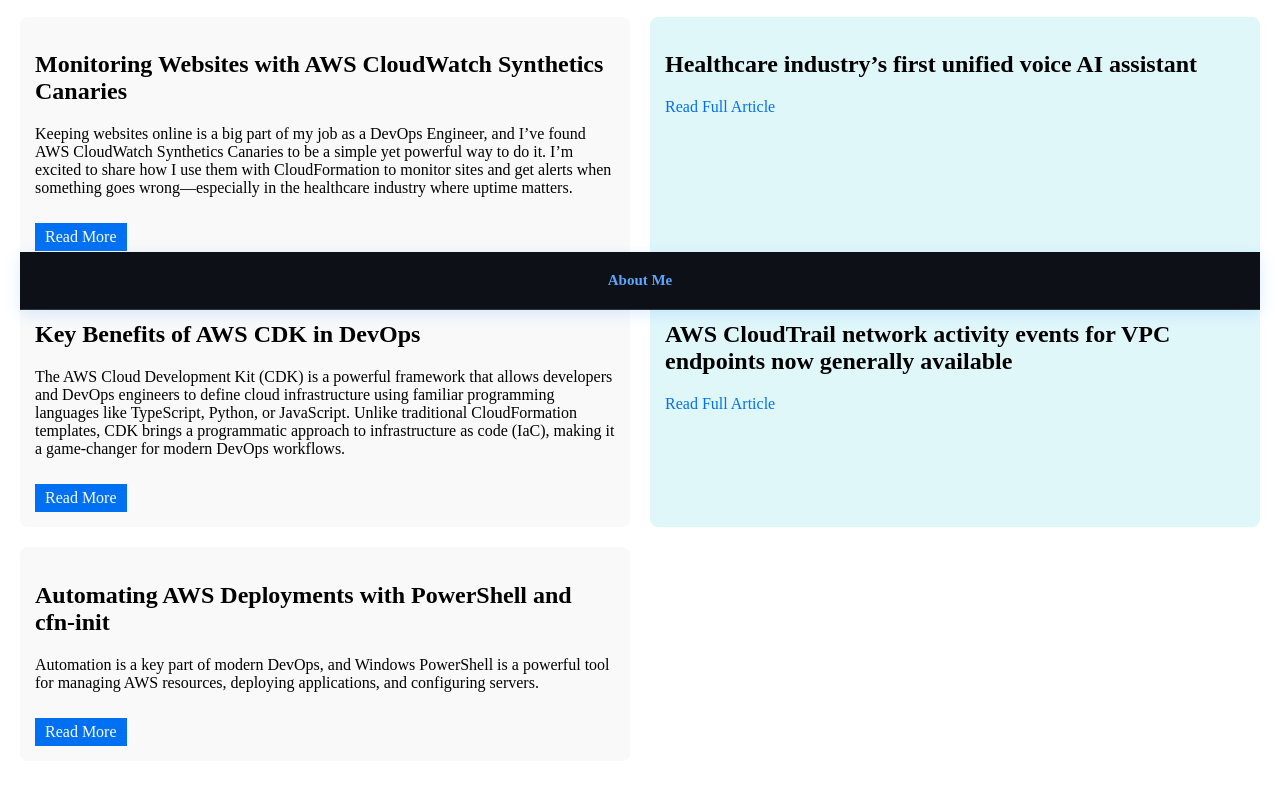
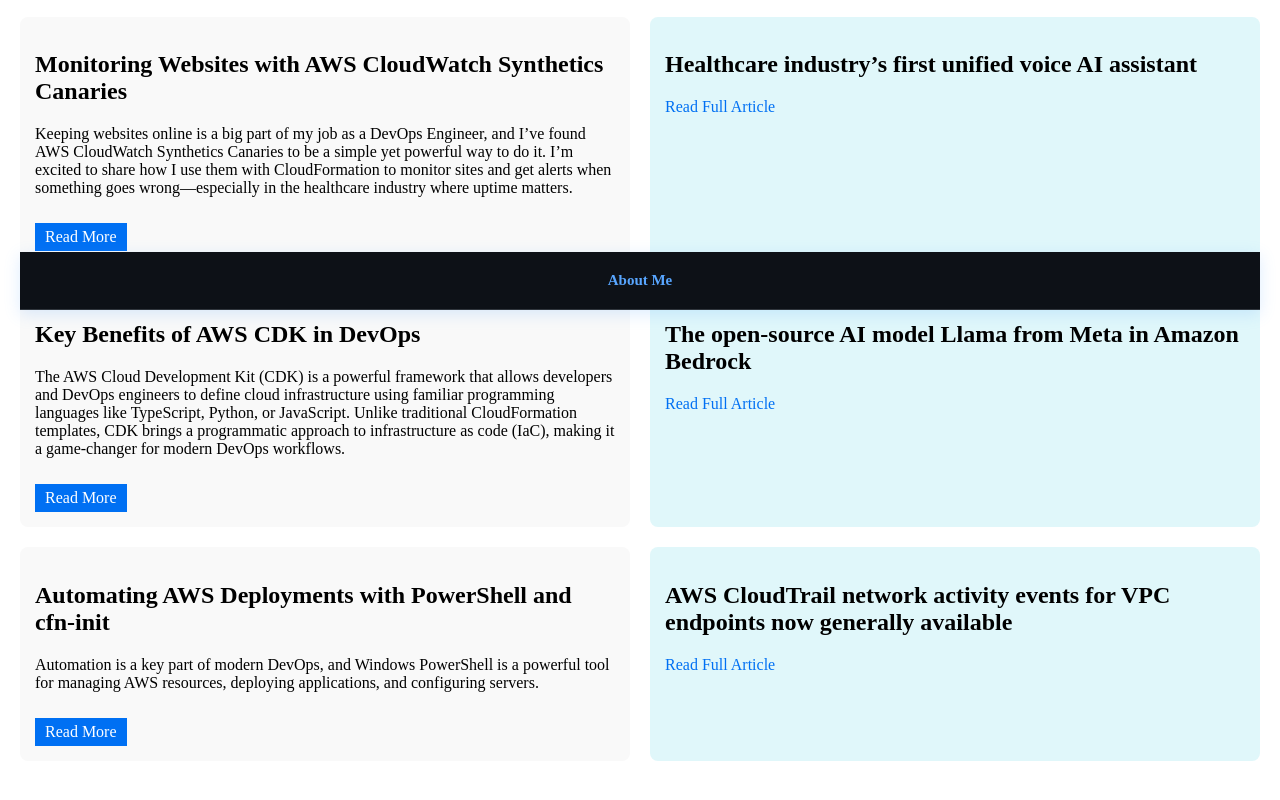
Before and after one commit to prajjwalkhanal/pKhanalCloudPlatformLogs, a Next.js app in the folder pkhanalcloudplatformlogs-website/: page / in a window 1280 px wide. Shown: the part 490-1290 px from the top of the page. Built offline with nearby package versions, Linux system fonts and the light colour scheme; no server answers.

Commit message:
weekly update

```diff
--- a/pkhanalcloudplatformlogs-website/src/data/posts.js
+++ b/pkhanalcloudplatformlogs-website/src/data/posts.js
@@ -31,17 +31,22 @@
     type: "internal", // "internal" for your posts
   },
   {
+    id: 8,
+    title: "The open-source AI model Llama from Meta in Amazon Bedrock",
+    url: "https://aws.amazon.com/blogs/aws/introducing-llama-3-2-models-from-meta-in-amazon-bedrock-a-new-generation-of-multimodal-vision-and-lightweight-models/", // External URL
+    type: "external", // "external" for external links
+  },
+  {
+    id: 1,
+    title: "Automating AWS Deployments with PowerShell and cfn-init",
+    content: "Automation is a key part of modern DevOps, and Windows PowerShell is a powerful tool for managing AWS resources, deploying applications, and configuring servers.",
+    type: "internal", // "internal" for your posts
+  },
+  {
     id: 2,
     title: "AWS CloudTrail network activity events for VPC endpoints now generally available",
     url: "https://aws.amazon.com/blogs/aws/aws-cloudtrail-network-activity-events-for-vpc-endpoints-now-generally-available/", // External URL
     type: "external", // "external" for external links
   },
 
-  {
-    id: 1,
-    title: "Automating AWS Deployments with PowerShell and cfn-init",
-    content: "Automation is a key part of modern DevOps, and Windows PowerShell is a powerful tool for managing AWS resources, deploying applications, and configuring servers.",
-    type: "internal", // "internal" for your posts
-  },
-
 ];
```
